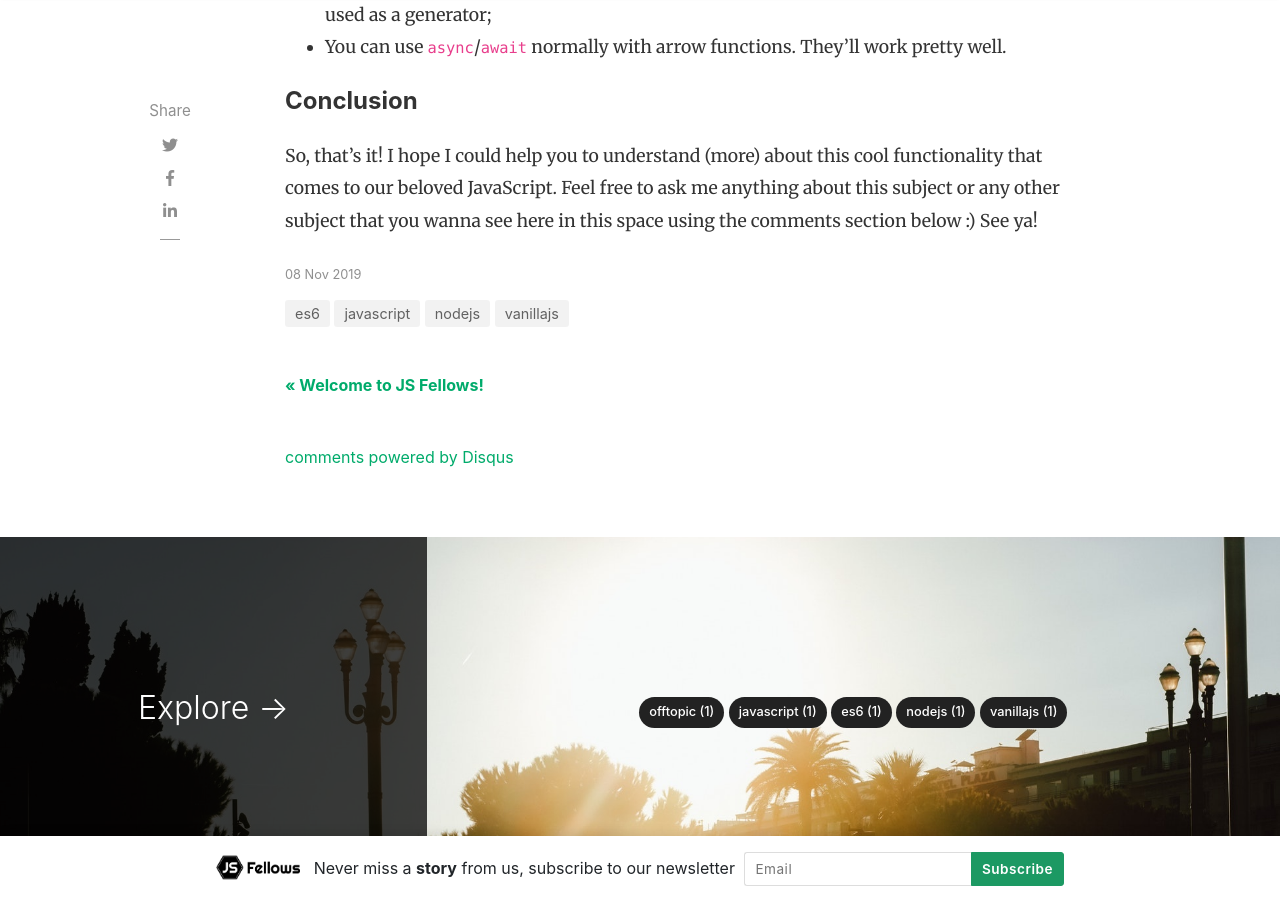
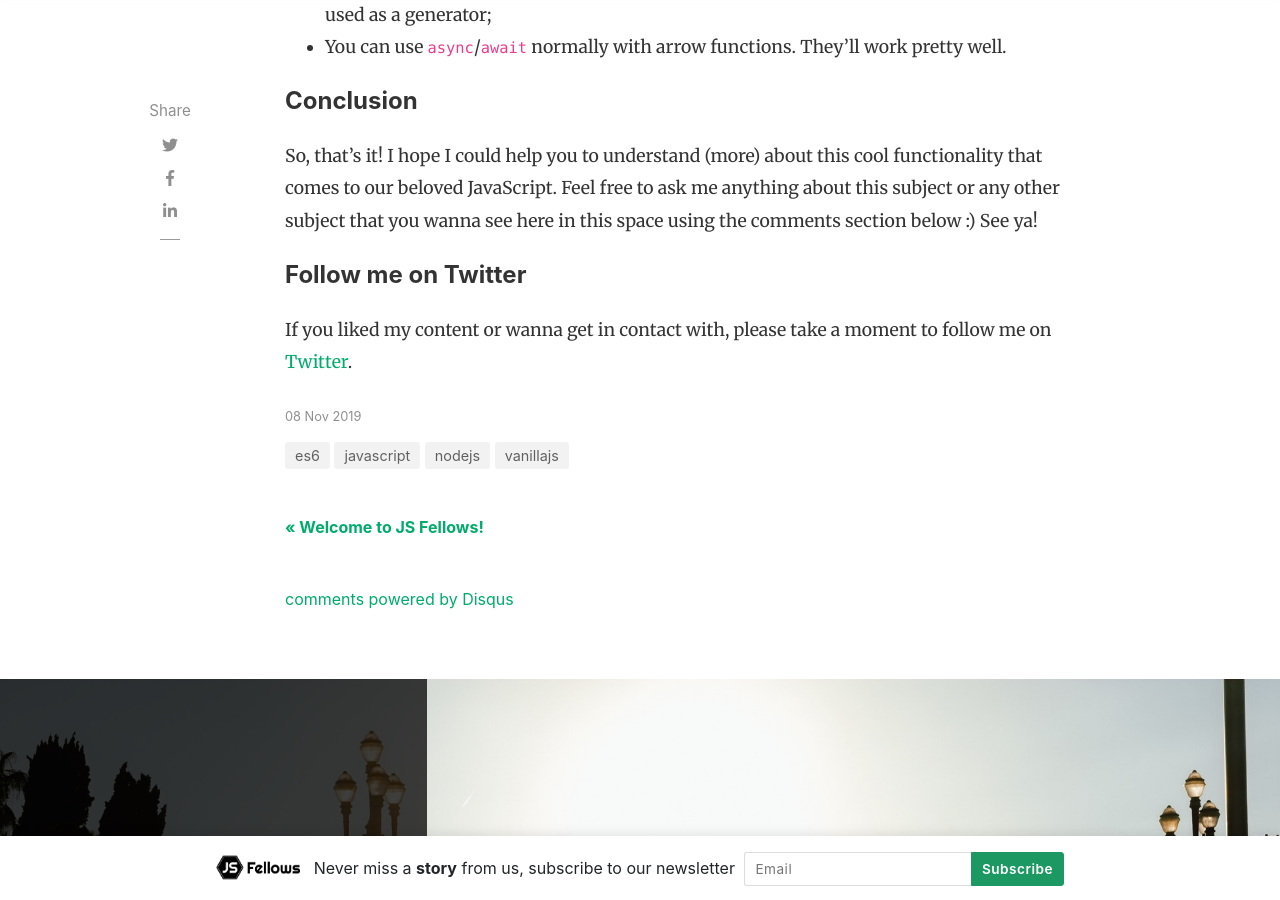
Before and after one commit to jsfellows/jsfellows.github.io, a Jekyll site: the page built from _posts/2019-11-08-arrow-functions-vs-common-functions.md, in a window 1280 px wide and 900 px high, scrolled down 6254 px. Built offline with Jekyll 4.4.1, drawn with Linux system fonts in a browser that asks for light colours; nearby versions of some CDN libraries; comment, search, counter and statistics services are not loaded.

Commit message:
Post 2 - Added follow on Twitter text

```diff
--- a/_posts/2019-11-08-arrow-functions-vs-common-functions.md
+++ b/_posts/2019-11-08-arrow-functions-vs-common-functions.md
@@ -197,3 +197,6 @@ Sadly, arrow functions cannot be used as an instance because they're not constru
 #### Conclusion
 
 So, that's it! I hope I could help you to understand (more) about this cool functionality that comes to our beloved JavaScript. Feel free to ask me anything about this subject or any other subject that you wanna see here in this space using the comments section below :) See ya!
+
+#### Follow me on Twitter
+If you liked my content or wanna get in contact with, please take a moment to follow me on [Twitter](https://twitter.com/iViinii).
```
